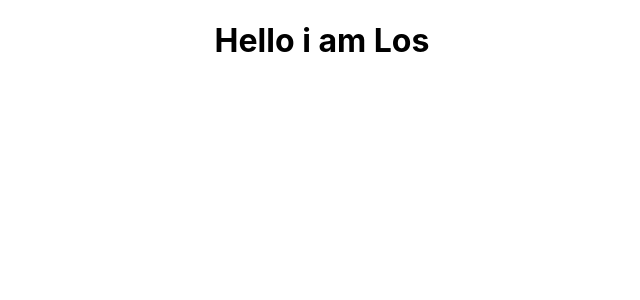
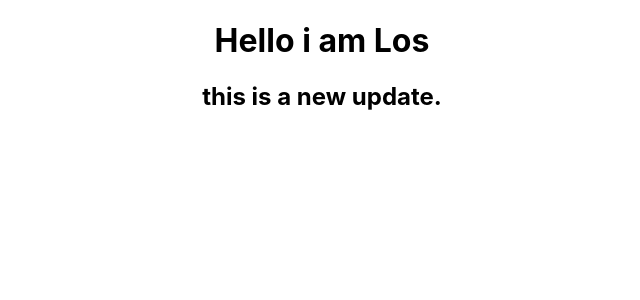
Before and after one commit to vikashsurin/gitL, a React (Create React App) app: page / in a window 1280 px wide. Shown: the top 300 px of the page, without its empty margins (318-958 px from the left). Built offline with nearby package versions, Linux system fonts and the light colour scheme.

Commit message:
eidted again

```diff
--- a/src/App.js
+++ b/src/App.js
@@ -6,6 +6,7 @@ function App() {
   return (
     <div className="App">
       <h1>Hello i am Los</h1>
+      <h2>this is a new update.</h2>
     </div>
   );
 }
```
